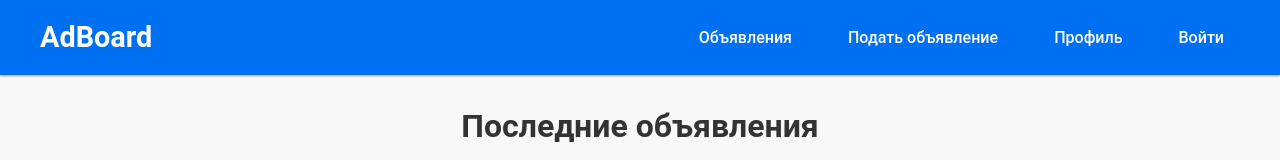
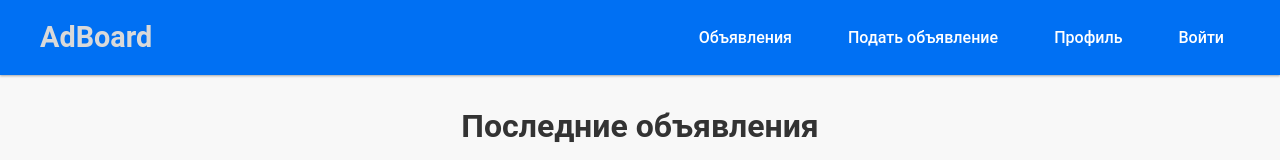
Before and after one commit to UsachevDev/adboard-project, a Next.js app in the folder AdBoard.Web/: page / in a window 1280 px wide. In both pictures the pointer is over the link "AdBoard". Shown: the top 160 px of the page. Built offline with nearby package versions, Linux system fonts and the light colour scheme.

Commit message:
style(Header): Refine header navigation hover state

```diff
--- a/AdBoard.Web/src/components/layout/Header/Header.module.scss
+++ b/AdBoard.Web/src/components/layout/Header/Header.module.scss
@@ -26,7 +26,7 @@
     transition: color 0.2s ease;
 
     &:hover {
-        color: color.adjust($color-white, $lightness: 10%);
+        color: color.adjust($color-white, $lightness: -15%);
     }
 }
 
```
